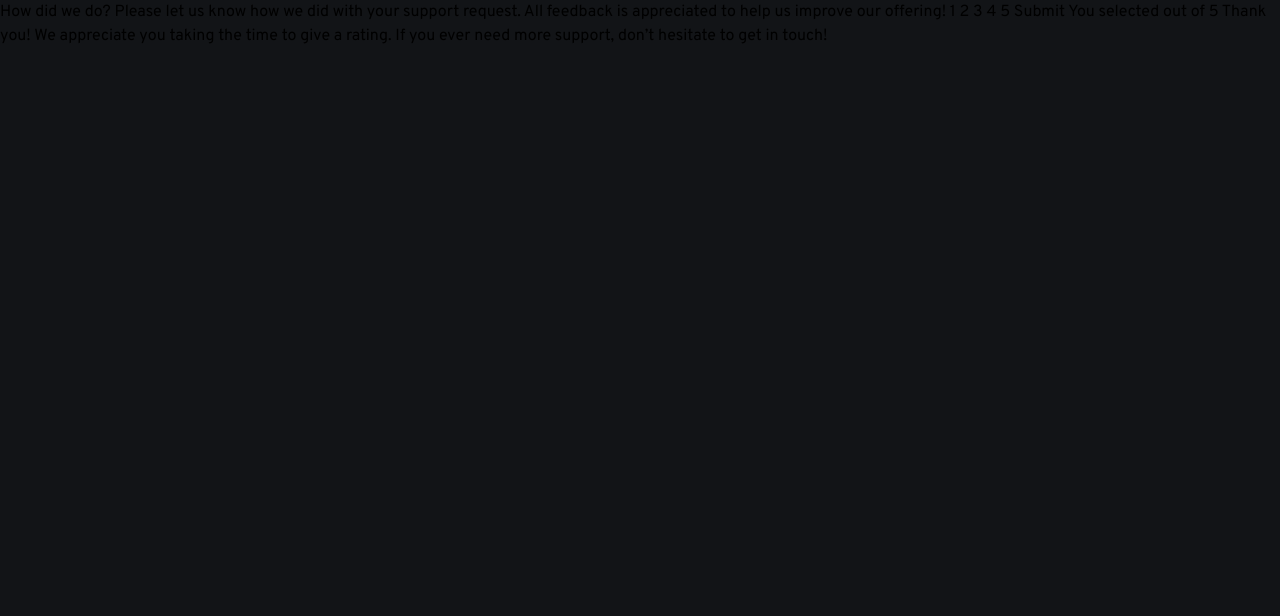
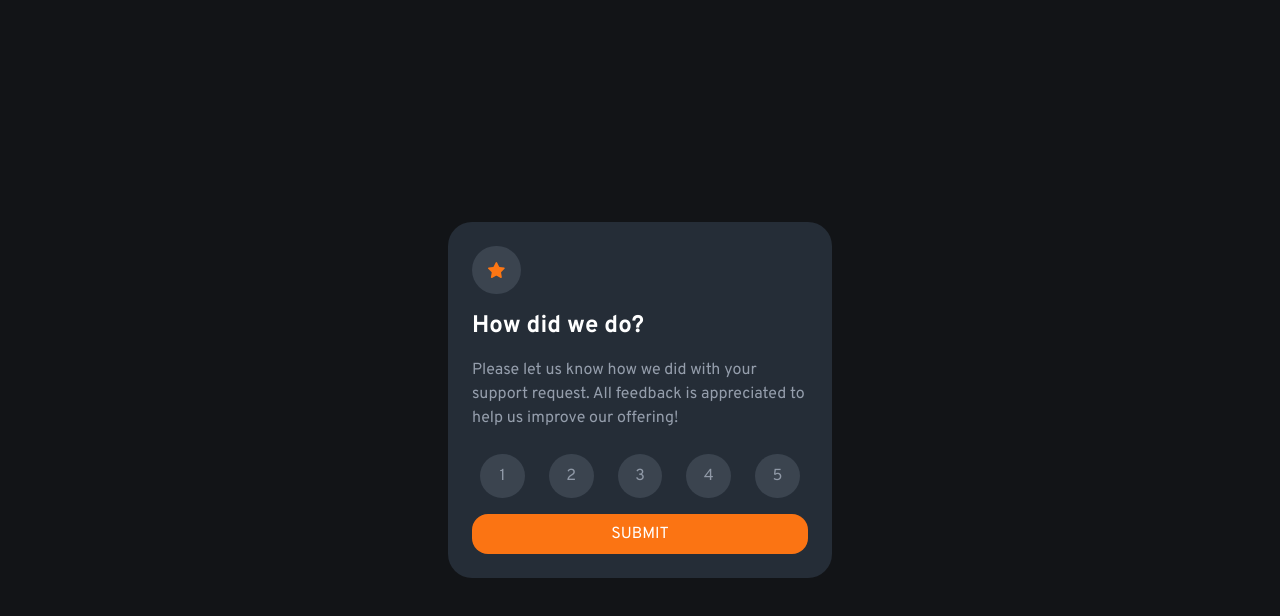
Before and after one commit to LloydB95/Interactive-Rating-Component, a website: page index.html in a window 1280 px wide. Drawn offline with nearby package versions, Linux system fonts and the light colour scheme.

Commit message:
added colours, svg and aligned text

```diff
--- a/index.html
+++ b/index.html
@@ -13,30 +13,52 @@
     <script src="//unpkg.com/alpinejs" defer></script>
 </head>
 
-<body class="w-screen h-screen font-overpass bg-vdark-blue">
+<body class="flex items-center justify-center w-screen h-screen text-white font-overpass bg-vdark-blue">
 
     <!-- Rating state start -->
+    <div class="max-w-sm p-6 rounded-3xl bg-dark-blue">
 
-  How did we do?
+        <div class="p-4 rounded-full max-w-fit bg-medium-grey/25">
+            <img src="./images/icon-star.svg" alt="">
+        </div>
 
+        <h1 class="py-4 text-2xl font-bold"> How did we do? </h1>
+
+        <p class="pb-4 text-light-grey">
             Please let us know how we did with your support request. All feedback is appreciated
             to help us improve our offering!
+        </p>
 
-  1 2 3 4 5
+        <div class="grid grid-cols-5 gap-6 p-2 pb-4 text-center text-light-grey/95">
+            <div class="flex items-center justify-center rounded-full aspect-square bg-medium-grey/25"> 1 </div>
 
-  Submit
+            <div class="flex items-center justify-center rounded-full aspect-square bg-medium-grey/25"> 2 </div>
+
+            <div class="flex items-center justify-center rounded-full aspect-square bg-medium-grey/25"> 3 </div>
+
+            <div class="flex items-center justify-center rounded-full aspect-square bg-medium-grey/25"> 4 </div>
+
+            <div class="flex items-center justify-center rounded-full aspect-square bg-medium-grey/25"> 5 </div>
+        </div>
+
+
+        <div class="p-2 text-center rounded-2xl bg-orange">
+            <button> SUBMIT </button>
+        </div>
+    </div>
+
 
     <!-- Rating state end -->
 
     <!-- Thank you state start -->
-
+    <div class="hidden">
         You selected <!-- Add rating here --> out of 5
 
         Thank you!
 
         We appreciate you taking the time to give a rating. If you ever need more support,
-  don’t hesitate to get in touch!
-
+        don't hesitate to get in touch!
+    </div>
     <!-- Thank you state end -->
 
 
```
Also changed, not shown: tailwind.css. Lines whose indentation alone changed are shown as unchanged.
